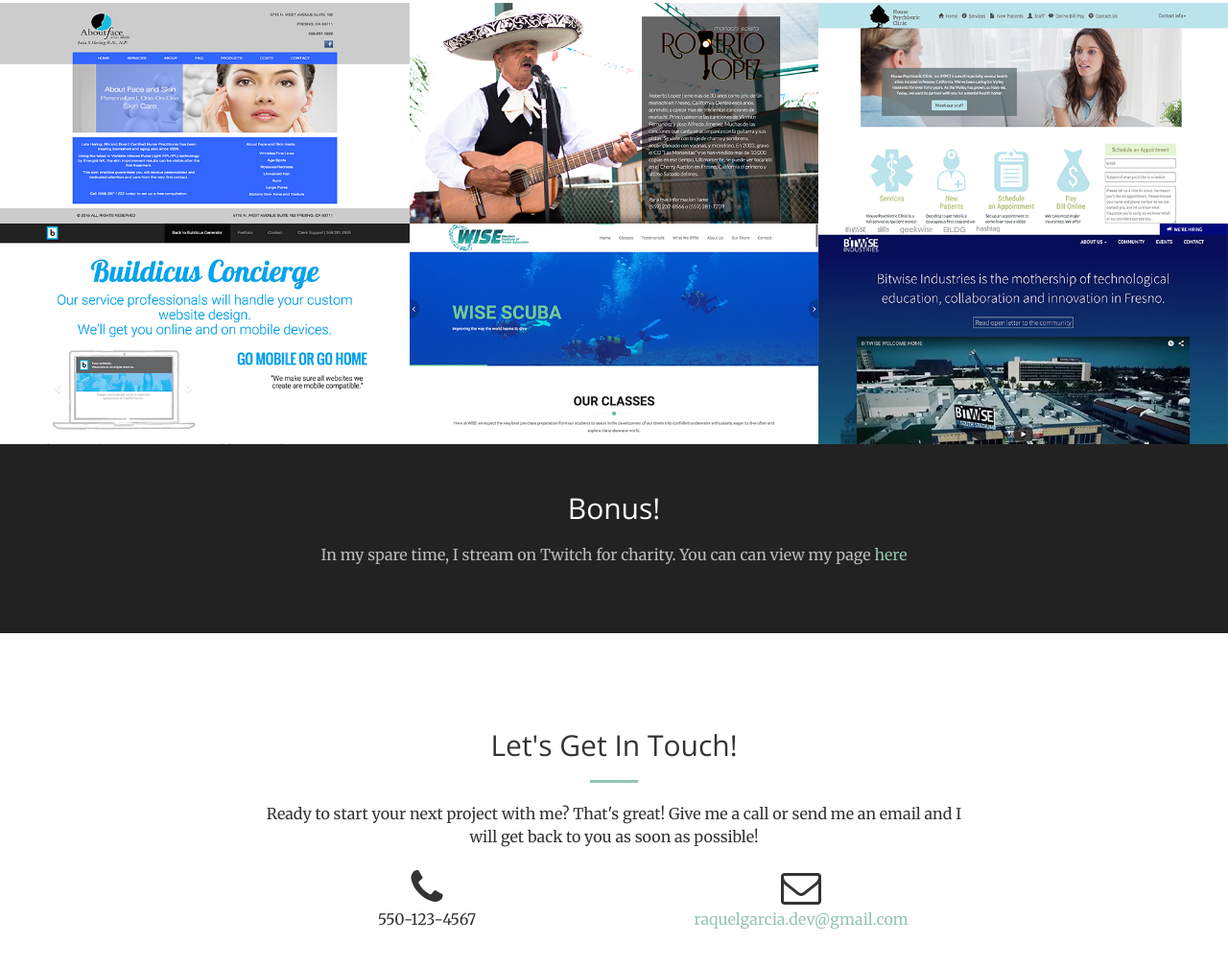
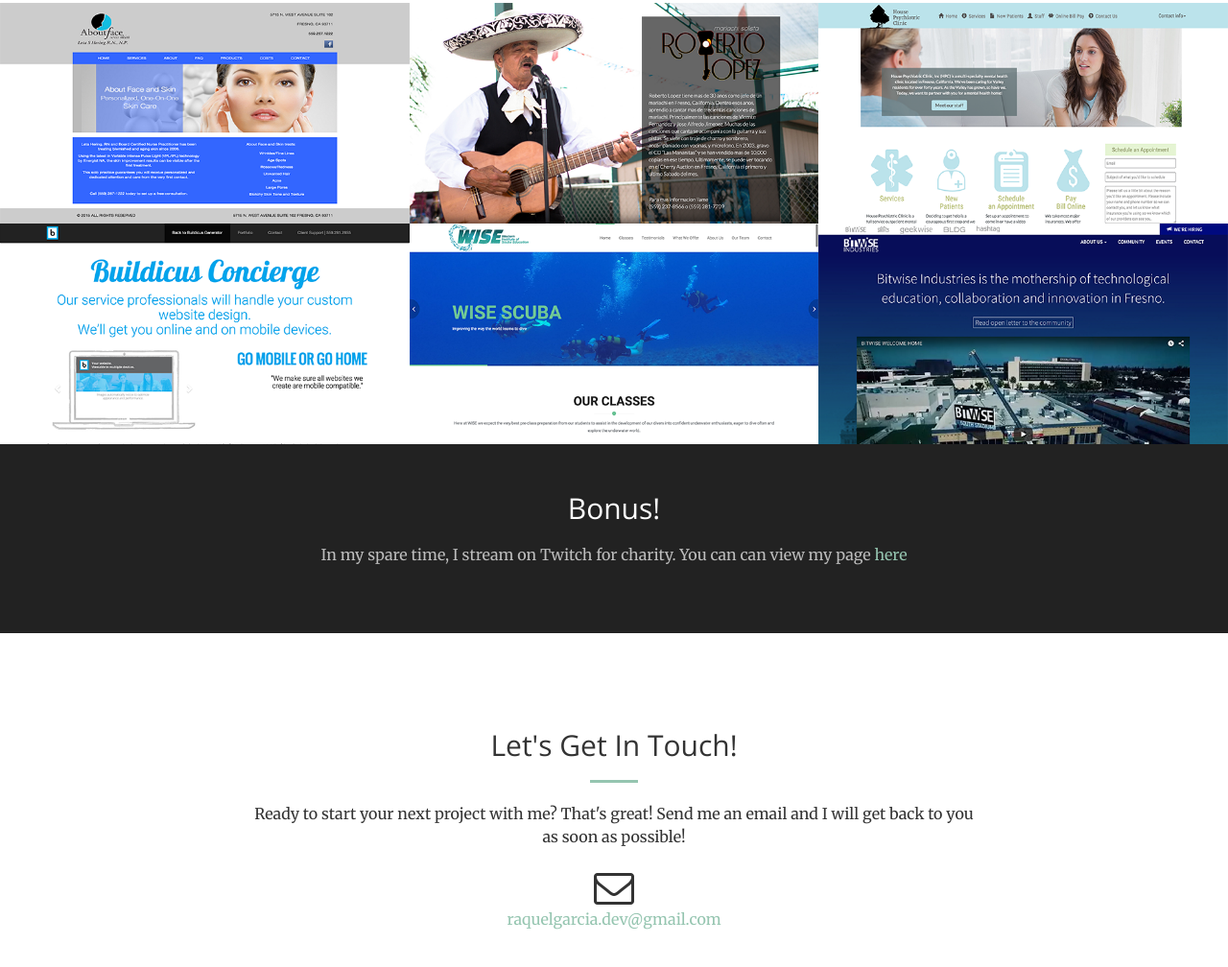
Before and after one commit to purplyrocky/purplyrocky.github.io, a plain HTML site: page index.html in a window 1280 px wide. Shown: the part 1623-2631 px from the top of the page at 96% size. Drawn offline with nearby package versions, Linux system fonts and the light colour scheme.

Commit message:
remove fake number

```diff
--- a/index.html
+++ b/index.html
@@ -253,13 +253,13 @@
                 <div class="col-lg-8 col-lg-offset-2 text-center">
                     <h2 class="section-heading">Let's Get In Touch!</h2>
                     <hr class="primary">
-                    <p>Ready to start your next project with me? That's great! Give me a call or send me an email and I will get back to you as soon as possible!</p>
+                    <p>Ready to start your next project with me? That's great! Send me an email and I will get back to you as soon as possible!</p>
                 </div>
-                <div class="col-lg-4 col-lg-offset-2 text-center">
+                <!-- <div class="col-lg-4 col-lg-offset-2 text-center">
                     <i class="fa fa-phone fa-3x wow bounceIn"></i>
                     <p>550-123-4567</p>
-                </div>
-                <div class="col-lg-4 text-center">
+                </div> -->
+                <div class="col-lg-12 text-center">
                     <i class="fa fa-envelope-o fa-3x wow bounceIn" data-wow-delay=".1s"></i>
                     <p><a href="mailto:raquelgarcia.dev@gmail.com">raquelgarcia.dev@gmail.com</a></p>
                 </div>
```
